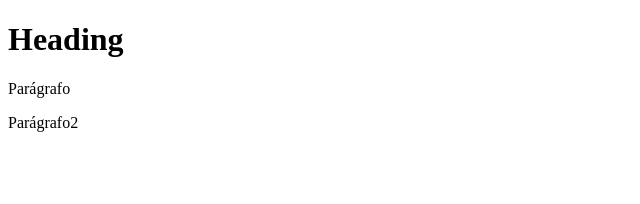
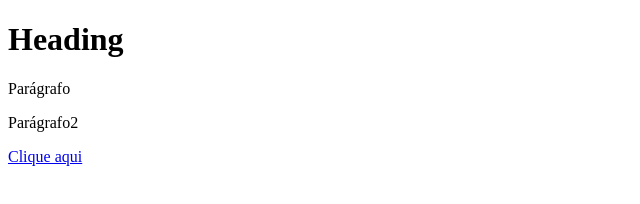
Before and after one commit to juliompcnascimento/projeto-clasp-one, a plain HTML site: page index.html in a window 1280 px wide. Shown: the whole page, without its empty margins (0-640 px from the left). Drawn offline with Linux system fonts and the light colour scheme.

Commit message:
acrescentando um link à página

```diff
--- a/index.html
+++ b/index.html
@@ -12,6 +12,8 @@
 
   <p id="jsonteste"></p>
 
+  <a href="https://script.google.com/macros/s/AKfycbzqJos7mh_8LI-Ldv-AeuFUjytAjbwHbcQ_SM-7ifcI/dev" target="_blank" rel="noopener noreferrer">Clique aqui</a>
+
   <script>
     alert("script");
 
```
